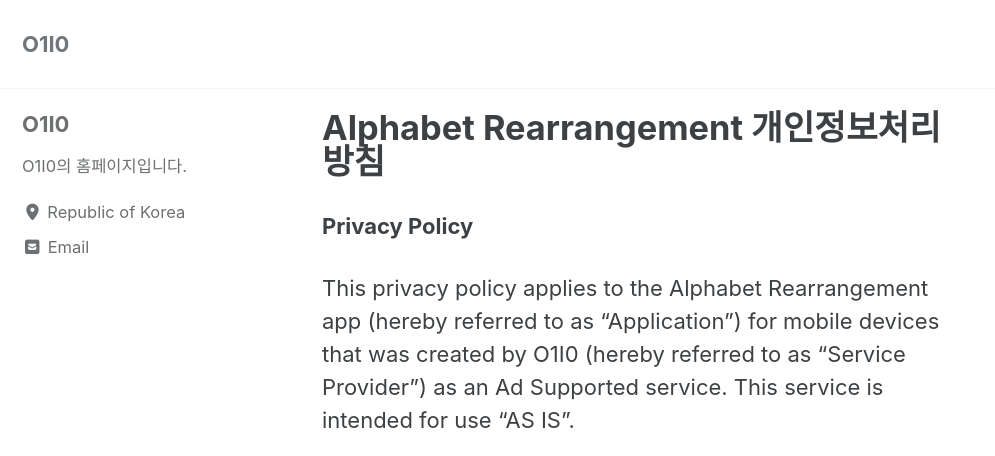
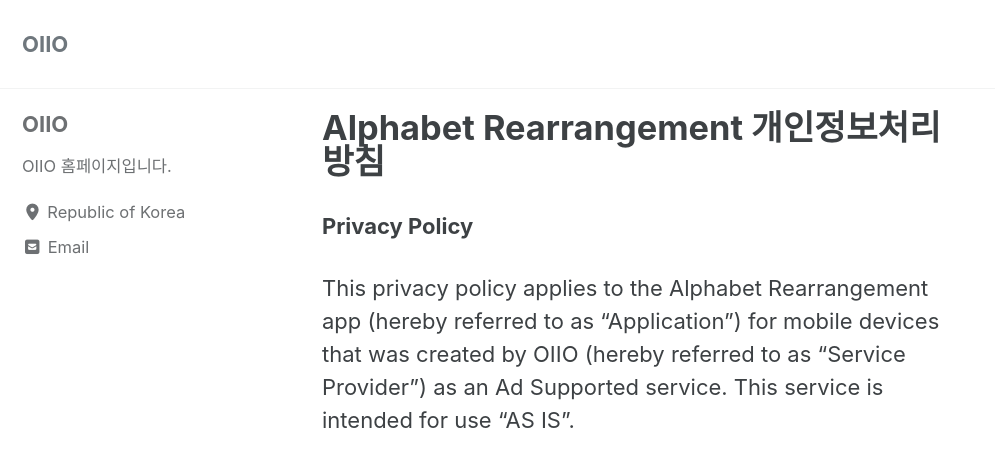
Before and after one commit to gfx3oiio/gfx3oiio.github.io, a Jekyll site: the page built from _posts/2024-06-30-Word-Rearrange-개인정보처리방침.md, in a window 1280 px wide and 900 px high. Shown: the top 456 px of the window, without its empty margins (0-995 px from the left). Built offline with Jekyll 4.4.1, drawn with Linux system fonts in a browser that asks for light colours; cached includes are drawn as plain includes; some of the changed text lies outside the part shown.

Commit message:
2024-07-23/1
- 사이트 개발사 이름 변경

```diff
--- a/_config.yml
+++ b/_config.yml
@@ -16,10 +16,10 @@ minimal_mistakes_skin    : "default" # "air", "aqua", "contrast", "dark", "dirt"
 
 # Site Settings
 locale                   : "ko-KR"
-title                    : "O1I0"
+title                    : "OIIO"
 title_separator          : "|"
 subtitle                 : # site tagline that appears below site title in masthead
-name                     : "O1I0"
+name                     : "OIIO"
 description              : "An amazing website."
 url                      : # the base hostname & protocol for your site e.g. "https://mmistakes.github.io"
 baseurl                  : # the subpath of your site, e.g. "/blog"
@@ -112,9 +112,9 @@ analytics:
 
 # Site Author
 author:
-  name             : "O1I0"
+  name             : "OIIO"
   avatar           : # path of avatar image, e.g. "/assets/images/bio-photo.jpg"
-  bio              : "O1I0의 홈페이지입니다."
+  bio              : "OIIO 홈페이지입니다."
   location         : "Republic of Korea"
   email            : gfgfgfa13c80@gmail.com
   links:
--- a/_posts/2024-06-30-Alphabet-Rearrangement-개인정보처리방침.md
+++ b/_posts/2024-06-30-Word-Rearrange-개인정보처리방침.md
@@ -6,12 +6,12 @@ tags:
   - 개인정보처리방침
 
 date: 2024-06-30
-last_modified_at:
+last_modified_at: 2024-07-23
 comments: false
 ---
 **Privacy Policy**
 
-This privacy policy applies to the Alphabet Rearrangement app (hereby referred to as "Application") for mobile devices that was created by O1I0 (hereby referred to as "Service Provider") as an Ad Supported service. This service is intended for use "AS IS".
+This privacy policy applies to the Alphabet Rearrangement app (hereby referred to as "Application") for mobile devices that was created by OIIO (hereby referred to as "Service Provider") as an Ad Supported service. This service is intended for use "AS IS".
 
 **Information Collection and Use**
 
```
Also changed, not shown: _posts/2024-06-11-플래시-암산-개인정보처리방침.md (+2 -2 lines), _posts/2024-06-12-Machine-Golf-개인정보처리방침.md (+2 -2 lines).
